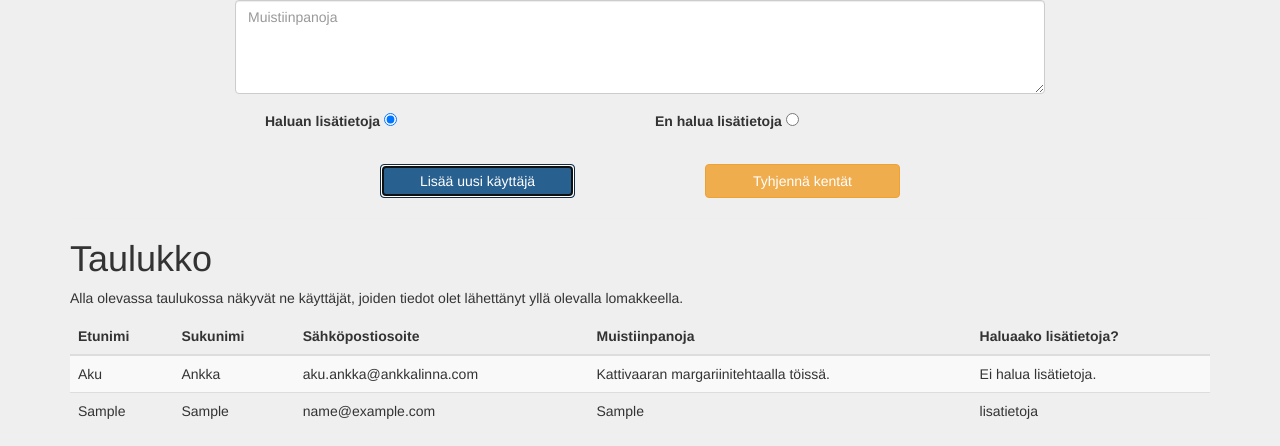
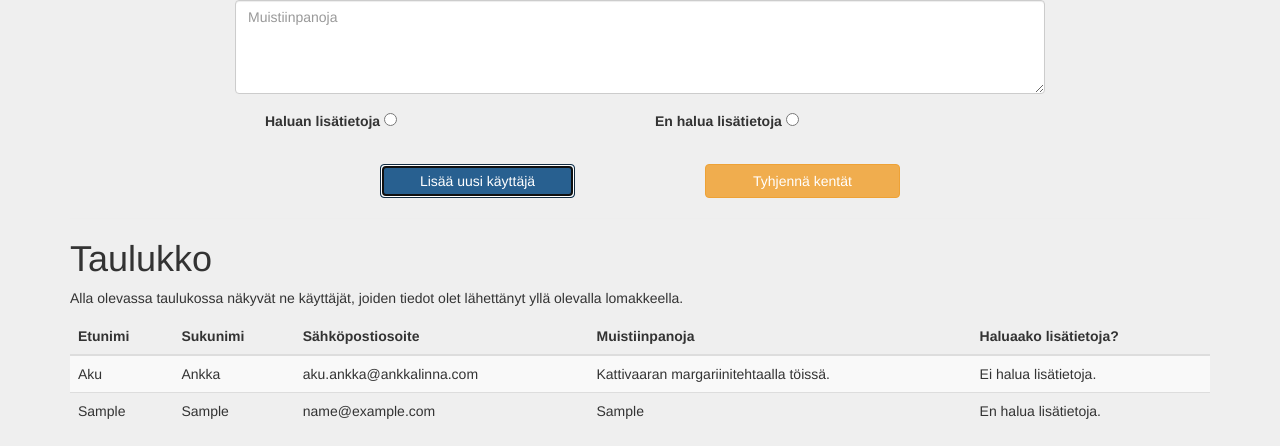
Before and after one commit to ktalaste/nettisivuni, a website: page 12B/tableform.html in a window 1280 px wide. Both pictures are taken after typing "Sample", "Sample", "name@example.com", "Sample" into the empty fields and a click on the button "Lisää uusi käyttäjä". Shown: the part 493-939 px from the top of the page. Drawn offline with Linux system fonts and the light colour scheme.

Commit message:
Lisätietokenttä toimii myös.

```diff
--- a/12B/app.js
+++ b/12B/app.js
@@ -36,7 +36,7 @@ $(function() {
     henkilo.sukunimi = $('#sukunimi').val();
     henkilo.sahkoposti = $('#sahkoposti').val();
     henkilo.muistiinpanoja = $('#muistiinpanoja').val();
-    henkilo.lisatietoja = $('#lisatietoja').val();
+    henkilo.lisatietoja = $('input[name="lisatietoja"]:checked').val() === 'lisatietoja' ? 'Haluan lisätietoja.' : 'En halua lisätietoja.';
     henkilot.push(henkilo);
     paivitaTaulukko();
     tyhjenna();
--- a/12B/tableform.html
+++ b/12B/tableform.html
@@ -50,11 +50,11 @@
           <div class="row">
             <div class="col-sm-6">
               <label for="lisatietoja">Haluan lisätietoja</label>
-              <input type="radio" id="lisatietoja" name="lisatietoja" value="lisatietoja" checked="checked">
+              <input type="radio" name="lisatietoja" value="lisatietoja" />
             </div>
             <div class="col-sm-6">
               <label for="lisatietoja">En halua lisätietoja</label>
-              <input type="radio" id="eilisatietoja" name="lisatietoja" value="eilisatietoja" />
+              <input type="radio" name="lisatietoja" value="eilisatietoja" />
             </div>
           </div>
           <div class="row">
```
